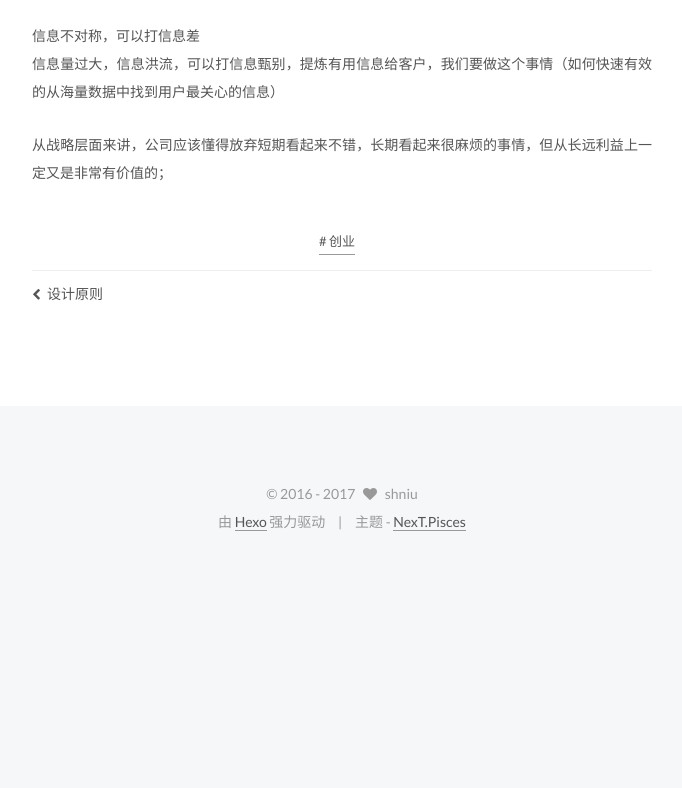
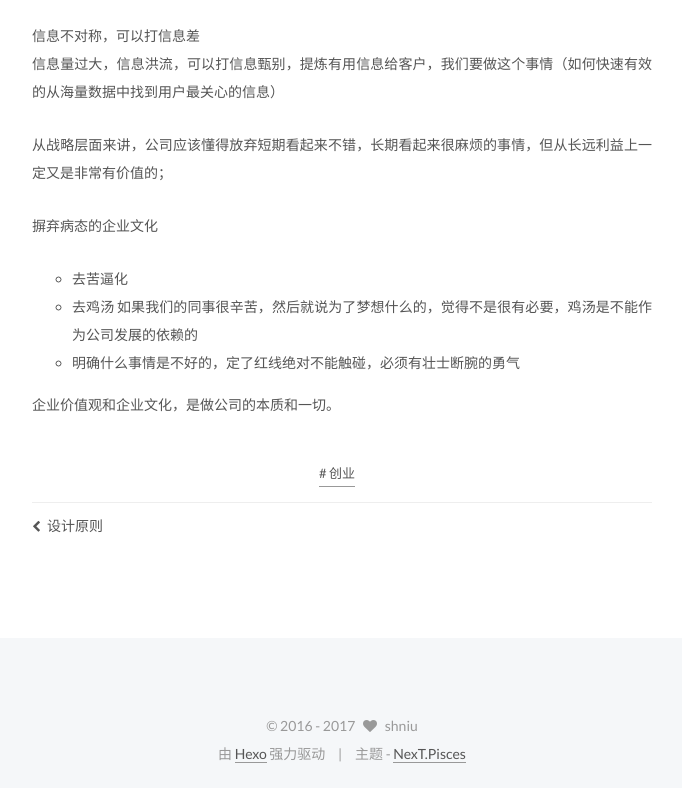
Before and after one commit to shniu/shniu.github.io, a plain HTML site: page 2017/03/12/企业发展/index.html in a window 1280 px wide. Shown: the part 1048-1836 px from the top of the page, without its empty margins (428-1110 px from the left). Before the commit the page ends 1604 px from the top, so only its background shows below. Drawn offline with Linux system fonts and the light colour scheme.

Commit message:
Site updated: 2017-03-12 15:45:02

```diff
--- a/2017/03/12/企业发展/index.html
+++ b/2017/03/12/企业发展/index.html
@@ -117,7 +117,7 @@
 
 那我们现在做的大数据风控行业在这三个点上又是什么样子的呢？（类比房地产，房地产是低频交易；房地产是非标准化、零散的）
 高频交易的时候，从线上往线下做">
-<meta property="og:updated_time" content="2017-03-12T07:19:03.000Z">
+<meta property="og:updated_time" content="2017-03-12T07:44:49.000Z">
 <meta name="twitter:card" content="summary">
 <meta name="twitter:title" content="企业发展">
 <meta name="twitter:description" content="企业存在的意义是什么？
@@ -379,6 +379,13 @@
 <p>管理的落地、组织、绩效、IT支持，四项一项都不能少，而数云应该具备哪些素质呢？需要我去思考</p>
 <p>信息不对称，可以打信息差<br>信息量过大，信息洪流，可以打信息甄别，提炼有用信息给客户，我们要做这个事情（如何快速有效的从海量数据中找到用户最关心的信息）</p>
 <p>从战略层面来讲，公司应该懂得放弃短期看起来不错，长期看起来很麻烦的事情，但从长远利益上一定又是非常有价值的；</p>
+<p>摒弃病态的企业文化</p>
+<ul>
+<li>去苦逼化</li>
+<li>去鸡汤  如果我们的同事很辛苦，然后就说为了梦想什么的，觉得不是很有必要，鸡汤是不能作为公司发展的依赖的</li>
+<li>明确什么事情是不好的，定了红线绝对不能触碰，必须有壮士断腕的勇气</li>
+</ul>
+<p>企业价值观和企业文化，是做公司的本质和一切。</p>
 
 
     </div>
--- a/css/main.css
+++ b/css/main.css
@@ -1699,7 +1699,7 @@ pre .javascript .function {
   width: 4px;
   height: 4px;
   border-radius: 50%;
-  background: #ffebff;
+  background: #146032;
 }
 .links-of-blogroll {
   font-size: 13px;
```
Also changed, not shown: index.html (+7 -0 lines).
